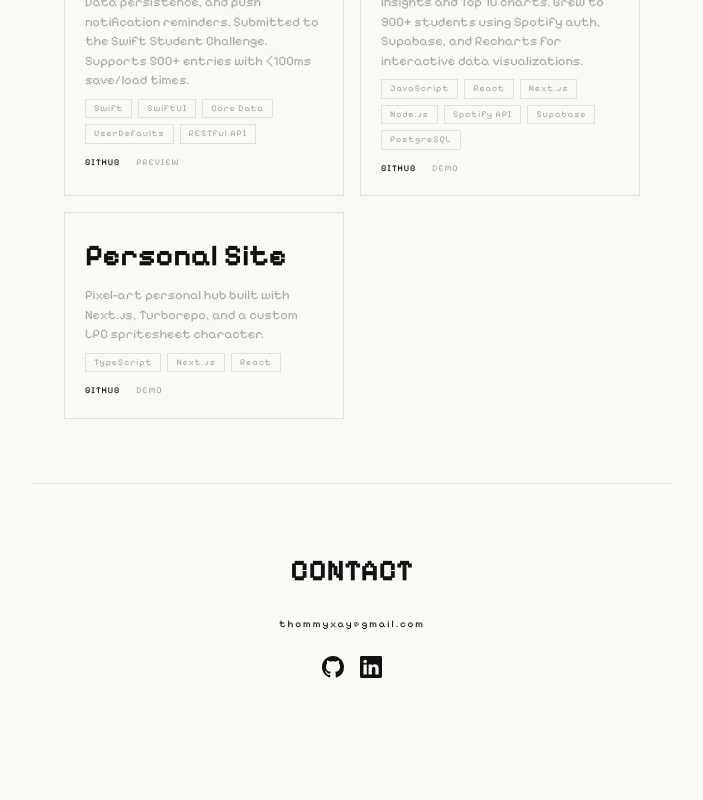
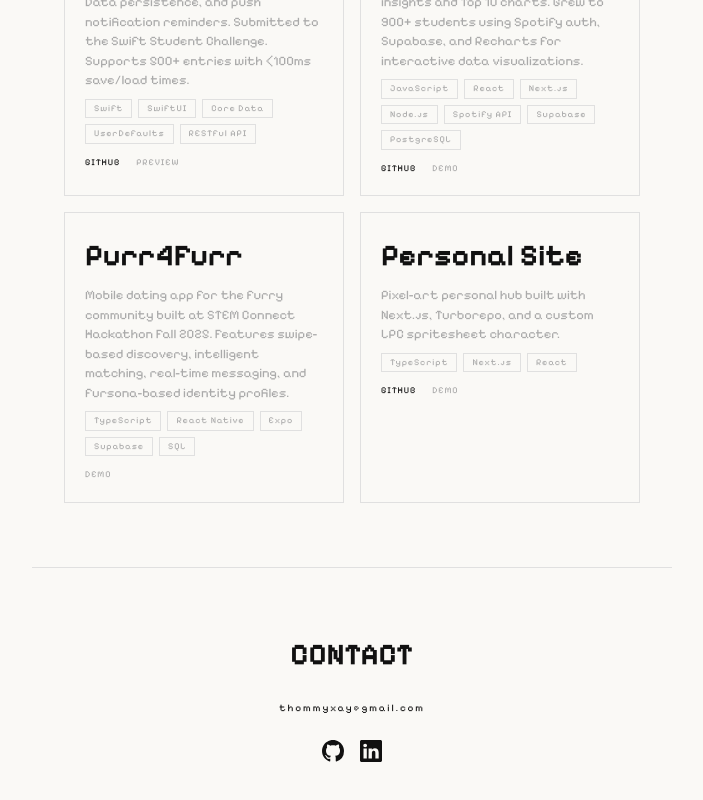
Before and after one commit to thomstah/portfolio, a Next.js app: page / in a window 1280 px wide. Shown: the part 2304-3104 px from the top of the page, without its empty margins (288-991 px from the left). Before the commit the page ends 3062 px from the top, so only its background shows below. Built offline with nearby package versions, Linux system fonts and the light colour scheme.

Commit message:
feat: add Purr4Furr hackathon project
Co-Authored-By: Claude Sonnet 4.6 <noreply@anthropic.com>

```diff
--- a/data/projects.ts
+++ b/data/projects.ts
@@ -23,6 +23,12 @@ export const projects: Project[] = [
     demo: 'https://mavbeats.vercel.app',
   },
   {
+    title: 'Purr4Furr',
+    description: 'Mobile dating app for the furry community built at STEM Connect Hackathon Fall 2025. Features swipe-based discovery, intelligent matching, real-time messaging, and fursona-based identity profiles.',
+    tags: ['TypeScript', 'React Native', 'Expo', 'Supabase', 'SQL'],
+    demo: 'https://devpost.com/software/purr4furr',
+  },
+  {
     title: 'Personal Site',
     description: 'Pixel-art personal hub built with Next.js, Turborepo, and a custom LPC spritesheet character.',
     tags: ['TypeScript', 'Next.js', 'React'],
```
